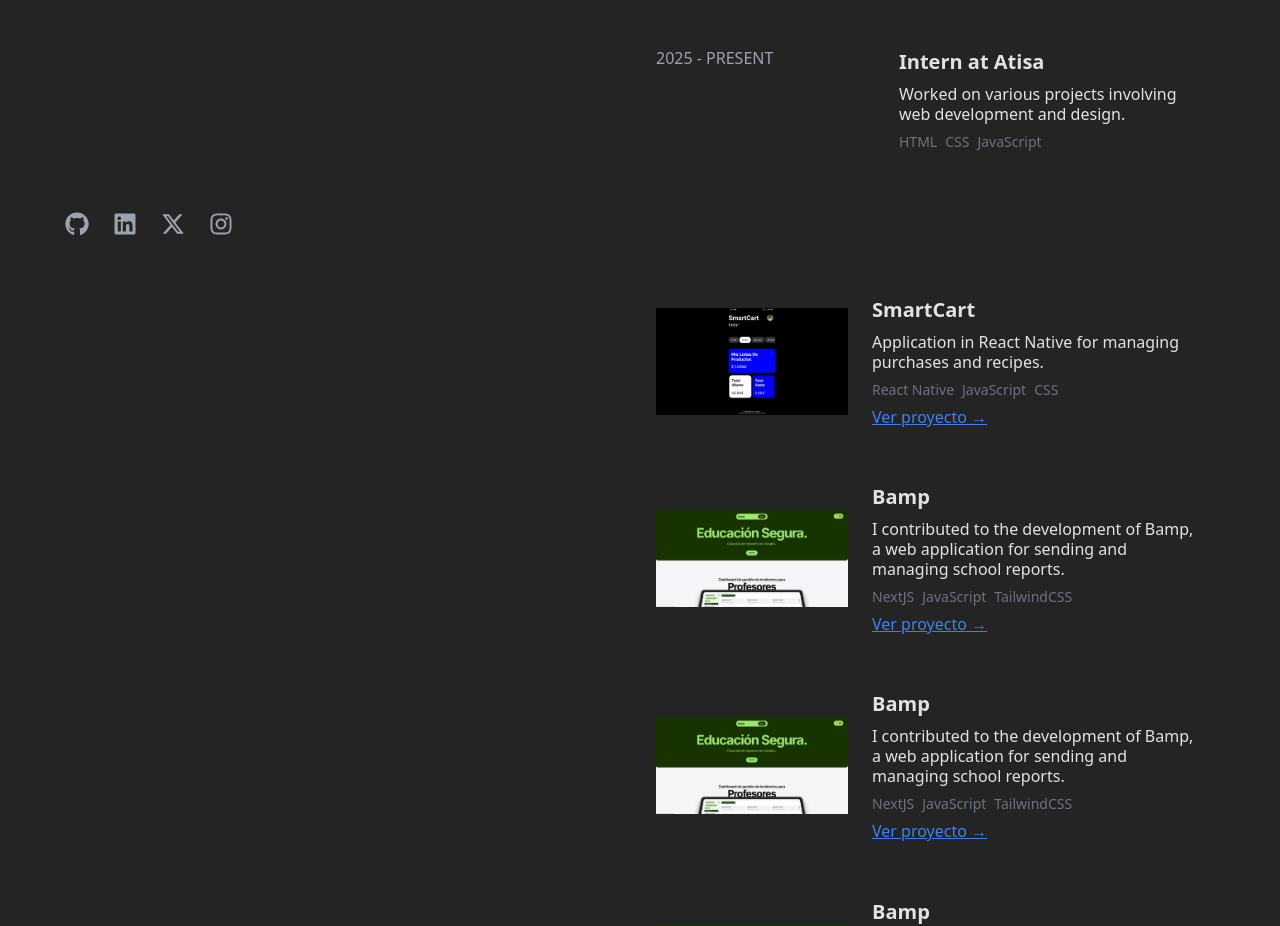
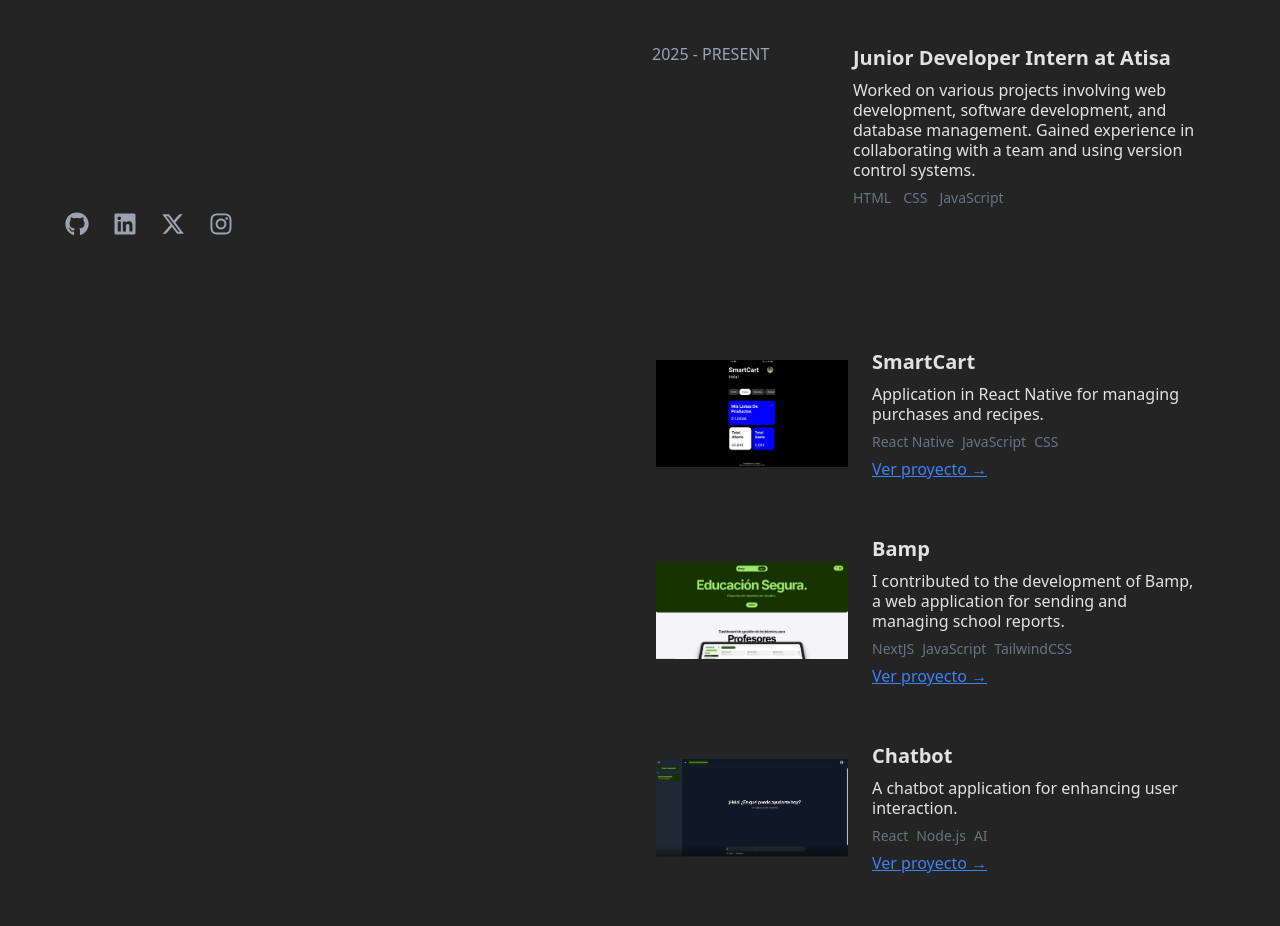
Before and after one commit to YoussefAKQ/YoussefAKQ.github.io, a React (Vite) app: page / in a window 1280 px wide. Shown: the part 480-1406 px from the top of the page. Built offline with nearby package versions, Linux system fonts and the light colour scheme.

Commit message:
Cambios importantes

```diff
--- a/src/components/Experience.jsx
+++ b/src/components/Experience.jsx
@@ -4,8 +4,8 @@ const Experience = () => {
   const experiences = [
     {
       date: "2025 - PRESENT",
-      title: "Intern at Atisa",
-      description: "Worked on various projects involving web development and design.",
+      title: "Junior Developer Intern at Atisa",
+      description: "Worked on various projects involving web development, software development, and database management. Gained experience in collaborating with a team and using version control systems.",
       skills: ["HTML", "CSS", "JavaScript"]
     }
   ];
--- a/src/components/ExperienceItem.jsx
+++ b/src/components/ExperienceItem.jsx
@@ -1,11 +1,11 @@
 const ExperienceItem = ({ date, title, description, skills }) => {
   return (
-    <div className='flex flex-row gap-3 justify-between hover:bg-white/10 p-4 rounded-lg transition duration-125 ease-in-out'>
+    <div className='flex flex-row gap-3 justify-between hover:bg-white/10 p-3 rounded-lg transition duration-125 ease-in-out'>
       <p className='text-gray-400'>{date}</p>
-      <div className='max-w-[300px] space-y-2'>
+      <div className='max-w-[350px] space-y-2'>
         <p className='text-xl font-bold'>{title}</p>
         <p>{description}</p>
-        <div className='flex flex-row gap-2 mt-2'>
+        <div className='flex flex-row gap-3 mt-2'>
           {skills.map((skill, index) => (
             <p key={index} className='text-sm text-gray-500'>{skill}</p>
           ))}
--- a/src/components/Projects.jsx
+++ b/src/components/Projects.jsx
@@ -17,17 +17,17 @@ const Projects = () => {
         link: "https://bampresearch.com"
       },
       {
-          title: "Bamp",
-          description: "I contributed to the development of Bamp, a web application for sending and managing school reports.",
-          image: "/src/assets/bamp.png",
-          skills: ["NextJS", "JavaScript", "TailwindCSS"],
-          link: "https://bampresearch.com"
+          title: "Chatbot",
+          description: "A chatbot application for enhancing user interaction.",
+          image: "/src/assets/chatbot.png",
+          skills: ["React", "Node.js", "AI"],
+          link: "https://github.com/YoussefAKQ/Chatbot"
       },
       {
-        title: "Bamp",
-        description: "I contributed to the development of Bamp, a web application for sending and managing school reports.",
+        title: "Bamp Mobile App",
+        description: "I'm currently working on the mobile version of Bamp, a web application for sending and managing school reports.",
         image: "/src/assets/bamp.png",
-        skills: ["NextJS", "JavaScript", "TailwindCSS"],
+        skills: ["React Native", "JavaScript", "TailwindCSS"],
         link: "https://bampresearch.com"
       }
   ];
```
Also changed, not shown: src/assets/chatbot.png (added).
